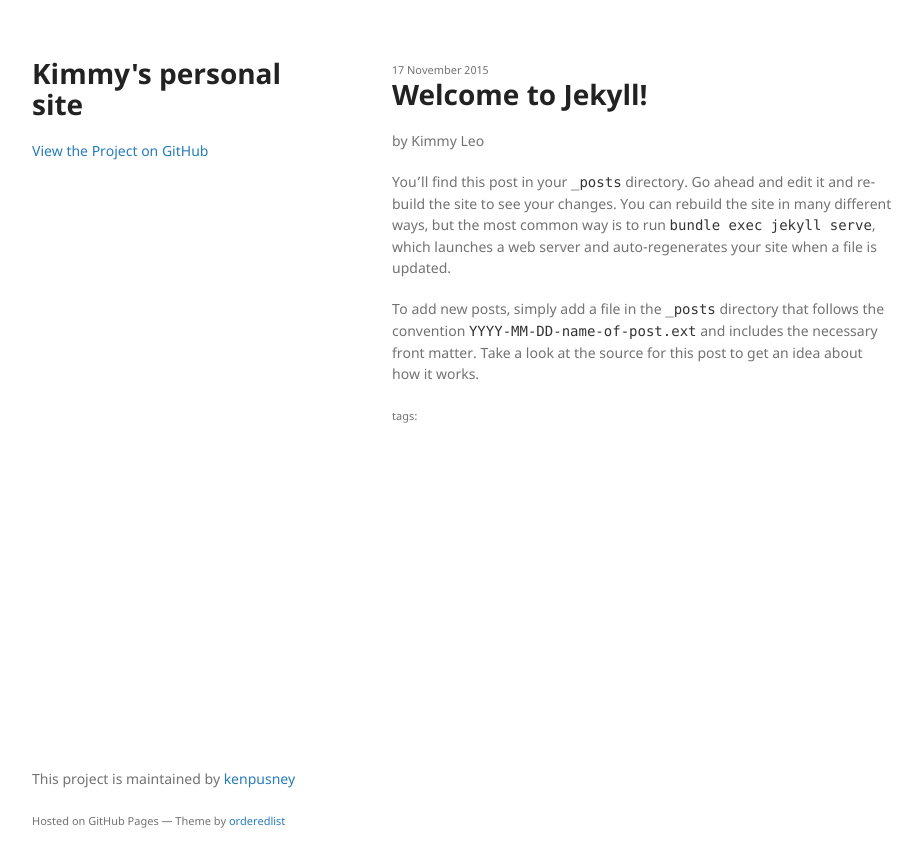
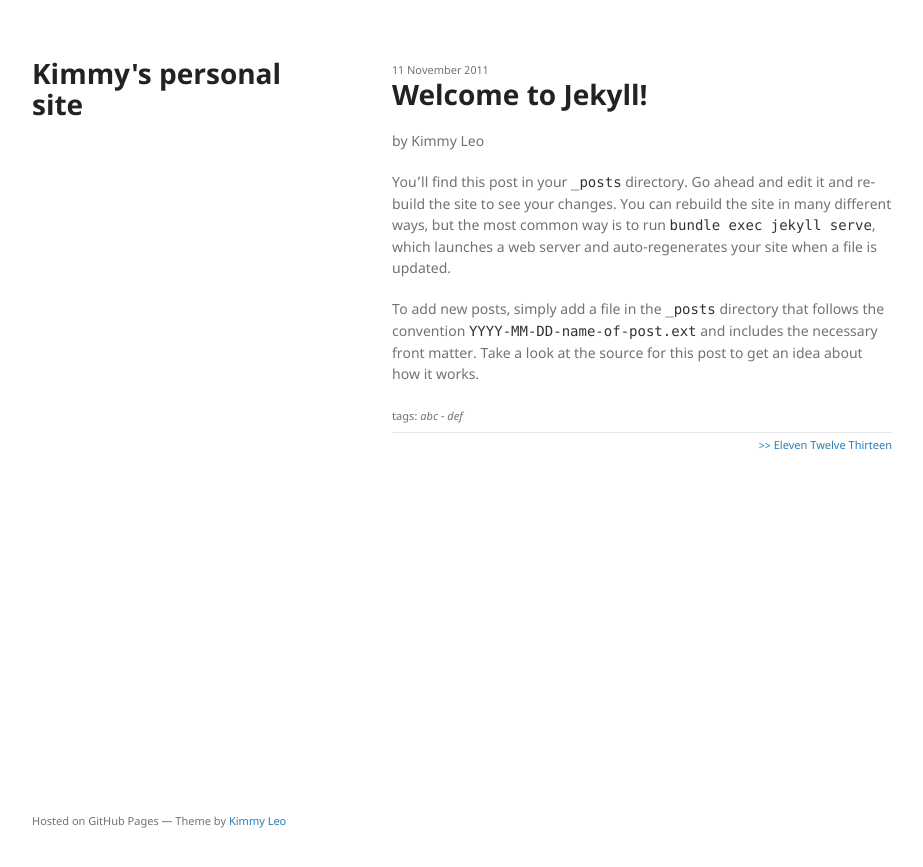
Before and after one commit to kenpusney/kimmy-site-theme, a Jekyll site: the page built from _posts/2011-11-11-Hello-world.md, in a window 1280 px wide. Shown: the top 867 px of the page, without its empty margins (178-1101 px from the left). Built offline with Jekyll 4.4.1, drawn with Linux system fonts in a browser that asks for light colours; the repository's description, which GitHub fills in, is left out.

Commit message:
Update theme and add plugins

```diff
--- a/_config.yml
+++ b/_config.yml
@@ -7,5 +7,9 @@ markdown: kramdown
 plugins:
   - jekyll-toc
   - jekyll-seo-tag
+  - jekyll-readme-index
+  - jekyll-default-layout
+  - jekyll-optional-front-matter
+  - jekyll-relative-links
 toc:
   max_level: 3
--- a/_layouts/default.html
+++ b/_layouts/default.html
@@ -5,10 +5,8 @@
   <head>
     <meta charset="utf-8">
     <meta http-equiv="X-UA-Compatible" content="chrome=1">
-
 {% seo %}
-
-    <link rel="stylesheet" href="{{ '/assets/css/style.css?v=' | append: site.github.build_revision | relative_url }}">
+    <link rel="stylesheet" href="{{ '/assets/css/style.css' | relative_url }}">
     <meta name="viewport" content="width=device-width">
     <!--[if lt IE 9]>
     <script src="//html5shiv.googlecode.com/svn/trunk/html5.js"></script>
@@ -17,24 +15,9 @@
   <body>
     <div class="wrapper">
       <header>
-        <a href="{{ site.github.url }}"> <h1>{{ site.title | default: site.github.repository_name }}</h1> </a>
-        <p>{{ site.description | default: site.github.project_tagline }}</p>
+        <a href="{{ site.url }}"> <h1>{{ site.title }}</h1> </a>
+        <p>{{ site.description }}</p>
 
-        {% if site.github.is_project_page %}
-          <p class="view"><a href="{{ site.github.repository_url }}">View the Project on GitHub <small>{{ github_name }}</small></a></p>
-        {% endif %}
-
-        {% if site.github.is_user_page %}
-          <p class="view"><a href="{{ site.github.owner_url }}">View My GitHub Profile</a></p>
-        {% endif %}
-
-        {% if site.show_downloads %}
-          <ul>
-            <li><a href="{{ site.github.zip_url }}">Download <strong>ZIP File</strong></a></li>
-            <li><a href="{{ site.github.tar_url }}">Download <strong>TAR Ball</strong></a></li>
-            <li><a href="{{ site.github.repository_url }}">View On <strong>GitHub</strong></a></li>
-          </ul>
-        {% endif %}
         {% if page.toc %}
         {{ content | toc_only }}
         {% endif %}
@@ -45,10 +28,8 @@
 
       </section>
       <footer>
-        {% if site.github.is_project_page %}
-        <p>This project is maintained by <a href="{{ site.github.owner_url }}">{{ site.github.owner_name }}</a></p>
-        {% endif %}
-        <p><small>Hosted on GitHub Pages &mdash; Theme by <a href="https://github.com/orderedlist">orderedlist</a></small></p>
+
+        <p><small>Hosted on GitHub Pages &mdash; Theme by <a href="https://github.com/kenpusney">Kimmy Leo</a></small></p>
       </footer>
     </div>
     <script src="{{ '/assets/js/scale.fix.js' | relative_url }}"></script>
--- a/_layouts/post.html
+++ b/_layouts/post.html
@@ -12,3 +12,12 @@ layout: default
 {% if page.tags %}
   <small>tags: <em>{{ page.tags | join: "</em> - <em>" }}</em></small>
 {% endif %}
+<div style="border-top: solid 1px #e5e5e5; margin-top: 0.5em; padding-top: 0.3em">
+  {% if page.previous.url %}
+    <small><a href="{{ page.previous.url }}" style="float: left;">&lt;&lt;&nbsp;{{ page.previous.title }}</a></small>
+  {% endif %}
+
+  {% if page.next.url %}
+    <small><a href="{{ page.next.url }}" style="float: right;">&gt;&gt;&nbsp;{{ page.next.title }}</a></small>
+  {% endif %}
+</div>
--- a/_posts/2011-11-11-Hello-world.md
+++ b/_posts/2011-11-11-Hello-world.md
@@ -1,7 +1,10 @@
 ---
 layout: post
 title:  "Welcome to Jekyll!"
-date:   2015-11-17 16:16:01 -0600
+date:   2011-11-11
+tags:
+  - abc
+  - def
 ---
 
 You’ll find this post in your `_posts` directory. Go ahead and edit it and re-build the site to see your changes. You can rebuild the site in many different ways, but the most common way is to run `bundle exec jekyll serve`, which launches a web server and auto-regenerates your site when a file is updated.
```
Also changed, not shown: _posts/2011-12-13-eleven-twelve-thirteen.md (added, +7 -0 lines), _posts/2012-12-12-double-twelve.md (added, +7 -0 lines), _sass/jekyll-theme-minimal.scss (+0 -69 lines), index.md (deleted, +0 -125 lines), kimmy-site-theme.gemspec.
